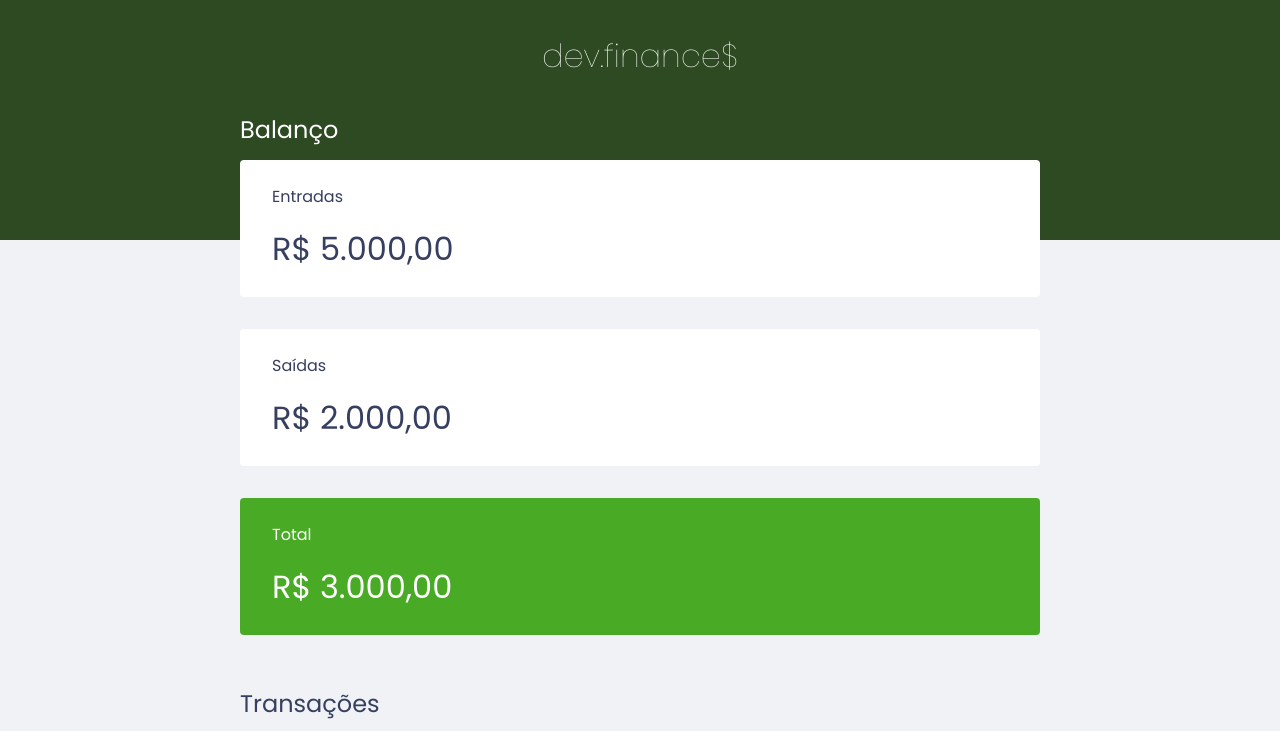
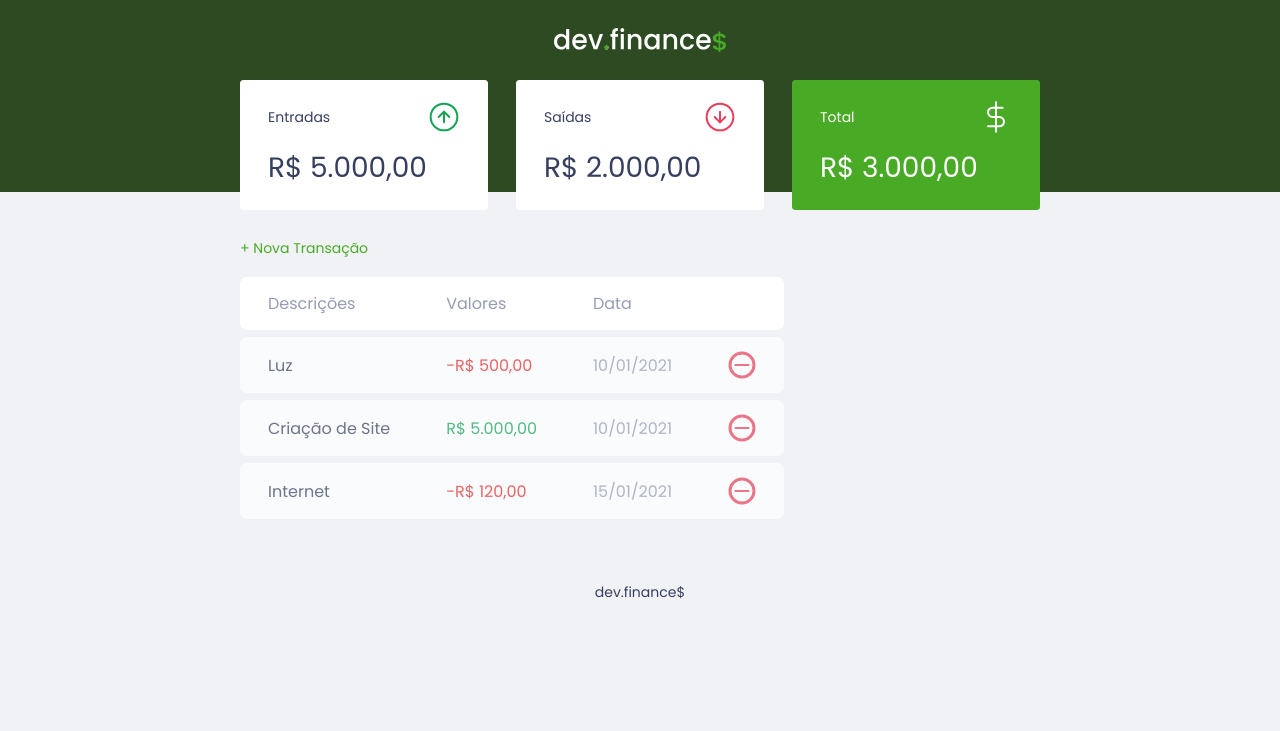
Before and after one commit to kevinviana/MaratonaDiscover, a plain HTML site: page index.html in a window 1280 px wide. Shown: the top 731 px of the page. Drawn offline with Linux system fonts and the light colour scheme.

Commit message:
css update

```diff
--- a/index.html
+++ b/index.html
@@ -14,30 +14,43 @@
 
 <body>
     <header>
-        <h1 id="logo">dev.finance$</h1>
+        <img src="./assets/logo.svg" alt="Logo Dev Finance">
     </header>
     <main class="container">
         <section id="balance">
-            <h2>Balanço</h2>
+            <h2 class="sr-only">Balanço</h2>
 
             <div class="card">
-                <h3>Entradas</h3>
+                <h3>
+                    <span>Entradas</span>
+                    <img src="./assets/income.svg" alt="Imagem de Entradas">
+                </h3>
+
                 <p>R$ 5.000,00</p>
             </div>
 
             <div class="card">
-                <h3>Saídas</h3>
+                <h3>
+                    <span>Saídas</span>
+                    <img src="./assets/expense.svg" alt="Imagem de Saídas">
+                </h3>
+
                 <p>R$ 2.000,00</p>
             </div>
 
             <div class="card total">
-                <h3>Total</h3>
+                <h3>
+                    <span>Total</span>
+                    <img src="./assets/total.svg" alt="Imagem de Total">
+                </h3>
                 <p>R$ 3.000,00</p>
             </div>
         </section>
 
         <section id="transactions">
-            <h2>Transações</h2>
+            <h2 class="sr-only">Transações</h2>
+
+            <a href="#" class="button new">+ Nova Transação</a>
 
             <table id="data-table">
                 <thead>
@@ -45,22 +58,26 @@
                         <th>Descrições</th>
                         <th>Valores</th>
                         <th>Data</th>
+                        <th></th>
                     </tr>
                 <tbody>
                     <tr>
                         <td class="description">Luz</td>
                         <td class="expense">-R$ 500,00</td>
                         <td class="date">10/01/2021</td>
+                        <td><img src="./assets/minus.svg" alt="Remover Transação"></td>
                     </tr>
                     <tr>
                         <td class="description">Criação de Site</td>
                         <td class="income">R$ 5.000,00</td>
                         <td class="date">10/01/2021</td>
+                        <td><img src="./assets/minus.svg" alt="Remover Transação"></td>
                     </tr>
                     <tr>
                         <td class="description">Internet</td>
                         <td class="expense">-R$ 120,00</td>
                         <td class="date">15/01/2021</td>
+                        <td><img src="./assets/minus.svg" alt="Remover Transação"></td>
                     </tr>
                 </tbody>
                 </thead>
--- a/style.css
+++ b/style.css
@@ -1,6 +1,9 @@
 /*==========Global=============*/
 :root{
     --dark-blue: 363f5f;
+}
+html{
+    font-size: 93.75%;
 }
 *{
     margin:0;
@@ -10,6 +13,17 @@
 body{
     background-color: #f0f2f5;
     font-family: 'Poppins', sans-serif;
+}
+.sr-only{
+    position: absolute;
+    width: 1px;
+    height: 1px;
+    padding:0px;
+    margin:-1px;
+    overflow: hidden;
+    clip: rect(0,0,0,0);
+    white-space: nowrap;
+    border-width: 0;
 }
 .container{
     width: min(90vw, 800px);
@@ -25,10 +39,23 @@ h2{
     font-weight: normal;
 }
 
+/*==========Links & Buttons=============*/
+a{
+    color: #49aa26;
+    text-decoration: none;
+}
+a:hover{
+    color: #3dd705
+}
+.button.new{
+    display: inline-block;
+    margin-bottom: .8rem;
+}
 /*==========Header=============*/
 header{
     background-color: #2d4a22;
     padding: 2rem 0 10rem;
+    text-align: center;
 }
 #logo{
     color: #fff;
@@ -59,6 +86,10 @@ header{
 .card h3{
     font-weight: normal;
     font-size: 1rem;
+
+    display: flex;
+    align-items: center;
+    justify-content: space-between;
 }
 
 .card p{
@@ -74,13 +105,21 @@ header{
 
 /*==========Table=============*/
 #data-table{
+    display: block;
     width:100%;
     border-spacing:0rem .5rem;
+
+    overflow-x: auto;
 }
 
 table tbody tr td:first-child,
 table thead tr th:first-child{
     border-radius: .5rem 0 0 .5rem;
+}
+
+table tbody tr td:last-child,
+table thead tr th:last-child{
+    border-radius: 0 .5rem .5rem 0 ;
 }
 
 table thead th{
@@ -124,3 +163,15 @@ footer{
     padding: 4rem 0 2rem;
     color:var(--dark-blue)
 }
+/*==========Responsive=============*/
+@media (min-width: 800px) {
+    html{
+        font-size: 87.5%;
+    }
+
+    #balance{
+        display: grid;
+        grid-template-columns: repeat(3,1fr);
+        gap: 2rem;
+    }
+}
```
Also changed, not shown: http-course/db.json (added, +19 -0 lines), assets/expense.svg (added), assets/income.svg (added), assets/logo.svg (added), assets/minus.svg (added), assets/plus.svg (added), assets/total.svg (added).
